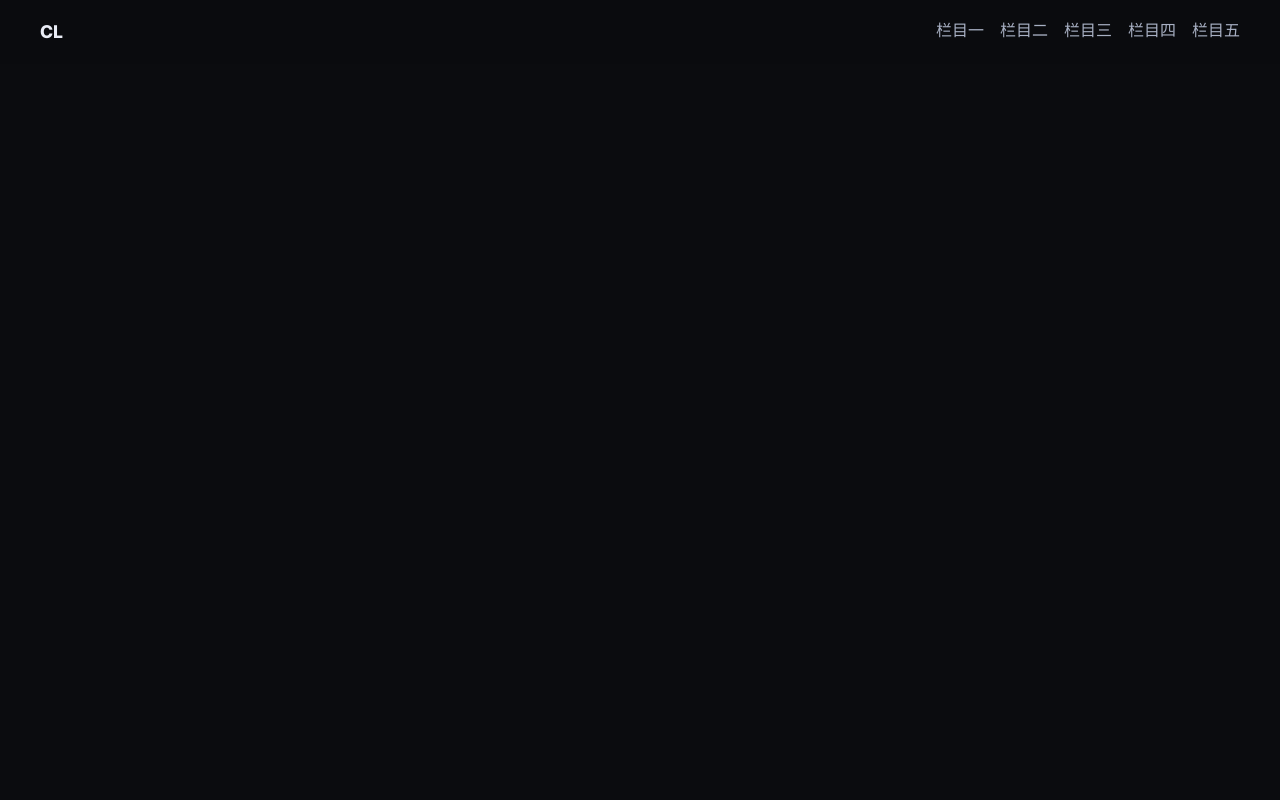
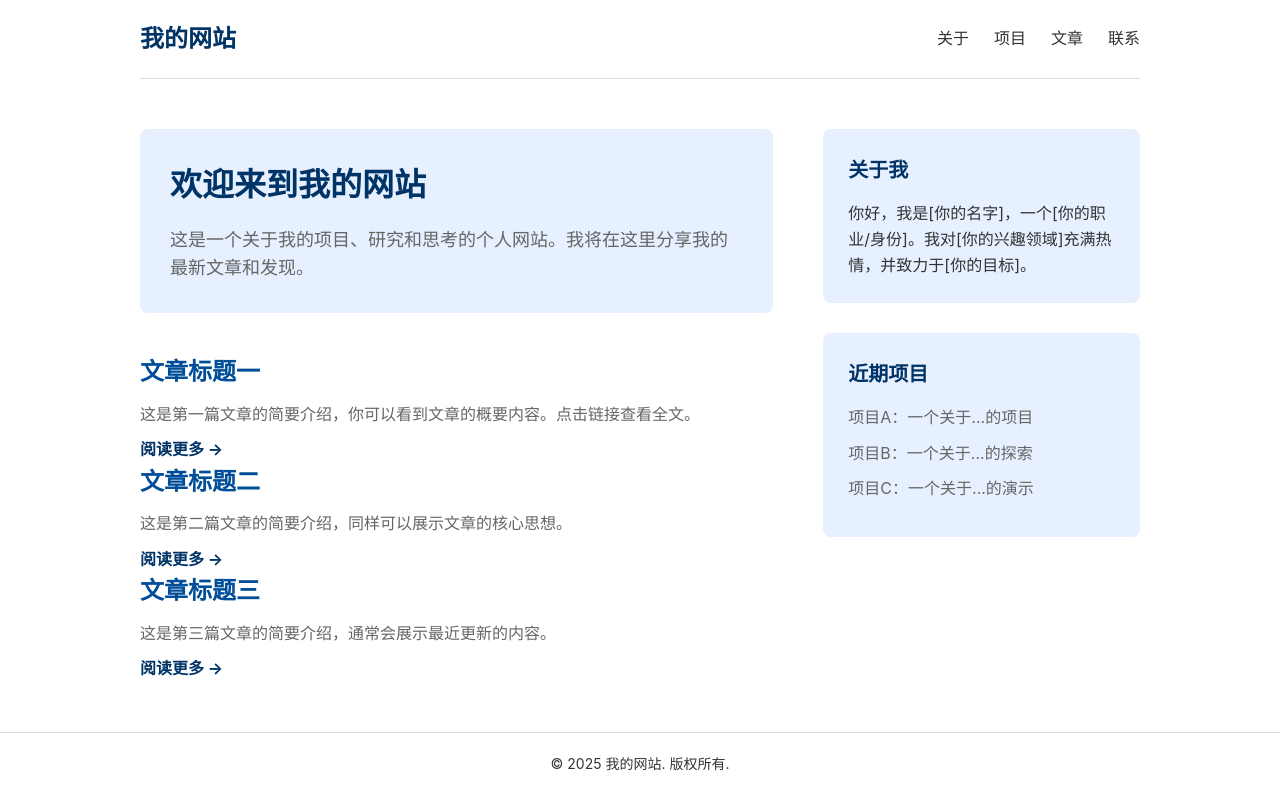
Before and after one commit to clustb88/clustb88.github.io, a plain HTML site: page index.html in a window 1280 px wide. Drawn offline with Linux system fonts and the light colour scheme.

Commit message:
Update index.html

```diff
--- a/index.html
+++ b/index.html
@@ -1,65 +1,224 @@
 <!DOCTYPE html>
 <html lang="zh-CN">
 <head>
-<meta charset="utf-8" />
-<meta name="viewport" content="width=device-width, initial-scale=1" />
-<title>CL · 学术资源库</title>
-<meta name="description" content="CL 学术资源库 - 公共领域文本与学术资源阅读站点模板。" />
-<link rel="preconnect" href="https://fonts.googleapis.com">
-<link rel="preconnect" href="https://fonts.gstatic.com" crossorigin>
-<link href="https://fonts.googleapis.com/css2?family=Inter:wght@300;400;600;800&family=Merriweather:ital,wght@0,300;0,400;0,700;1,300&display=swap" rel="stylesheet">
+    <meta charset="UTF-8">
+    <meta name="viewport" content="width=device-width, initial-scale=1.0">
+    <title>我的学术网站</title>
     <style>
-:root{
---bg: #0b0c0f;
---panel: #12141a;
---muted: #a8b0c3;
---text: #e9ecf5;
---brand: #3b82f6; /* 学术蓝 */
---brand-2: #60a5fa;
---ring: #60a5fa;
---maxw: 1200px;
---radius: 16px;
---shadow: 0 10px 30px rgba(0,0,0,.35);
---grad: linear-gradient(120deg, var(--brand), var(--brand-2));
+        /* 基础重置 */
+        body, h1, h2, h3, p, ul, li, a {
+            margin: 0;
+            padding: 0;
+            box-sizing: border-box;
+            font-family: -apple-system, BlinkMacSystemFont, "Segoe UI", Roboto, "Helvetica Neue", Arial, sans-serif;
+            color: var(--text-color);
         }
-body{
-margin:0; background:var(--bg); color:var(--text);
-font-family:Inter, system-ui, -apple-system, Segoe UI, Roboto, Noto Sans SC, Helvetica, Arial;
-line-height:1.6;
+
+        :root {
+            /* 定义颜色变量 */
+            --primary-blue: #003366; /* 深学术蓝 */
+            --secondary-blue: #004d99;
+            --light-blue: #e6f0ff;
+            --white-color: #ffffff;
+            --text-color: #333333;
+            --light-text-color: #666666;
+            --border-color: #dddddd;
         }
-a{color:inherit; text-decoration:none}
-.container{max-width:var(--maxw); margin-inline:auto; padding:0 20px;}
-.btn{display:inline-flex; padding:.9rem 1.2rem; border-radius:999px; font-weight:600; border:1px solid rgba(122,132,153,.2); transition:.2s}
-.btn.primary{background:var(--grad); color:#fff; border:0}
-header{position:sticky; top:0; z-index:50; backdrop-filter:blur(8px); background:rgba(11,12,15,.7);}
-.nav{display:flex; justify-content:space-between; padding:18px 0}
-.logo{width:34px; height:34px; border-radius:8px; background:var(--grad);}
-.brand h1{margin:0;font-size:1.1rem;font-weight:800}
-nav ul{display:flex; gap:1rem;list-style:none;margin:0;padding:0}
-nav li a{color:var(--muted)}
-nav li a:hover{color:var(--text)}
-section{padding:40px 0}
-footer{padding:30px 0;border-top:1px solid rgba(122,132,153,.18);color:var(--muted);}
-.grid{display:grid;gap:20px}
-.cols-3{grid-template-columns:repeat(auto-fit,minmax(250px,1fr));}
+
+        body {
+            background-color: var(--white-color);
+            line-height: 1.6;
+        }
+
+        /* 容器 */
+        .container {
+            max-width: 1000px;
+            margin: 0 auto;
+            padding: 0 20px;
+        }
+
+        /* 头部导航栏 */
+        .header {
+            display: flex;
+            justify-content: space-between;
+            align-items: center;
+            padding: 20px 0;
+            border-bottom: 1px solid var(--border-color);
+        }
+
+        .logo a {
+            font-size: 24px;
+            font-weight: bold;
+            color: var(--primary-blue);
+            text-decoration: none;
+        }
+
+        .nav-links {
+            list-style: none;
+            display: flex;
+            gap: 25px;
+        }
+
+        .nav-links a {
+            color: var(--text-color);
+            text-decoration: none;
+            font-weight: 500;
+            position: relative;
+        }
+
+        .nav-links a:hover {
+            color: var(--primary-blue);
+        }
+
+        /* 主内容区域 */
+        .main-content {
+            padding: 50px 0;
+            display: grid;
+            grid-template-columns: 2fr 1fr; /* 模仿 fourbooks.org 的双栏布局 */
+            gap: 50px;
+        }
+
+        .left-column {
+            display: flex;
+            flex-direction: column;
+            gap: 40px;
+        }
+
+        .article-section {
+            background-color: var(--light-blue);
+            border-radius: 8px;
+            padding: 30px;
+        }
+
+        .article-section h2 {
+            font-size: 32px;
+            color: var(--primary-blue);
+            margin-bottom: 15px;
+        }
+
+        .article-section p {
+            font-size: 18px;
+            color: var(--light-text-color);
+        }
+
+        .article-preview h3 {
+            font-size: 24px;
+            margin-bottom: 10px;
+            color: var(--secondary-blue);
+        }
+
+        .article-preview p {
+            color: var(--light-text-color);
+        }
+
+        .article-preview a {
+            display: inline-block;
+            margin-top: 10px;
+            color: var(--primary-blue);
+            text-decoration: none;
+            font-weight: bold;
+        }
+
+        .right-column .sidebar {
+            background-color: var(--light-blue);
+            padding: 25px;
+            border-radius: 8px;
+            margin-bottom: 30px;
+        }
+
+        .right-column .sidebar h3 {
+            font-size: 20px;
+            color: var(--primary-blue);
+            margin-bottom: 15px;
+        }
+
+        .right-column .sidebar ul {
+            list-style: none;
+        }
+
+        .right-column .sidebar li {
+            margin-bottom: 10px;
+        }
+
+        .right-column .sidebar a {
+            color: var(--light-text-color);
+            text-decoration: none;
+        }
+
+        /* 页脚 */
+        .footer {
+            text-align: center;
+            padding: 20px 0;
+            border-top: 1px solid var(--border-color);
+            color: var(--light-text-color);
+            font-size: 14px;
+        }
     </style>
 </head>
 <body>
-<header>
-<div class="container nav">
-<a href="#" class="brand"><span class="logo"></span><h1>CL</h1></a>
+
+    <header class="header container">
+        <div class="logo">
+            <a href="#">我的网站</a>
+        </div>
         <nav>
-<ul>
-<li><a href="#col1">栏目一</a></li>
-<li><a href="#col2">栏目二</a></li>
-<li><a href="#col3">栏目三</a></li>
-<li><a href="#col4">栏目四</a></li>
-<li><a href="#col5">栏目五</a></li>
+            <ul class="nav-links">
+                <li><a href="#">关于</a></li>
+                <li><a href="#">项目</a></li>
+                <li><a href="#">文章</a></li>
+                <li><a href="#">联系</a></li>
             </ul>
         </nav>
-</div>
     </header>
 
+    <main class="main-content container">
+        <div class="left-column">
+            <section class="article-section">
+                <h2>欢迎来到我的网站</h2>
+                <p>这是一个关于我的项目、研究和思考的个人网站。我将在这里分享我的最新文章和发现。</p>
+            </section>
 
-<section id="col1">
+            <section class="article-list">
+                <div class="article-preview">
+                    <h3>文章标题一</h3>
+                    <p>这是第一篇文章的简要介绍，你可以看到文章的概要内容。点击链接查看全文。</p>
+                    <a href="#">阅读更多 &rarr;</a>
+                </div>
+                <div class="article-preview">
+                    <h3>文章标题二</h3>
+                    <p>这是第二篇文章的简要介绍，同样可以展示文章的核心思想。</p>
+                    <a href="#">阅读更多 &rarr;</a>
+                </div>
+                <div class="article-preview">
+                    <h3>文章标题三</h3>
+                    <p>这是第三篇文章的简要介绍，通常会展示最近更新的内容。</p>
+                    <a href="#">阅读更多 &rarr;</a>
+                </div>
+            </section>
+        </div>
+
+        <div class="right-column">
+            <aside class="sidebar about-me">
+                <h3>关于我</h3>
+                <p>你好，我是[你的名字]，一个[你的职业/身份]。我对[你的兴趣领域]充满热情，并致力于[你的目标]。</p>
+            </aside>
+
+            <aside class="sidebar recent-projects">
+                <h3>近期项目</h3>
+                <ul>
+                    <li><a href="#">项目A：一个关于...的项目</a></li>
+                    <li><a href="#">项目B：一个关于...的探索</a></li>
+                    <li><a href="#">项目C：一个关于...的演示</a></li>
+                </ul>
+            </aside>
+        </div>
+    </main>
+
+    <footer class="footer">
+        <div class="container">
+            <p>&copy; 2025 我的网站. 版权所有.</p>
+        </div>
+    </footer>
+
+</body>
 </html>
```
Lines whose indentation alone changed are shown as unchanged.
